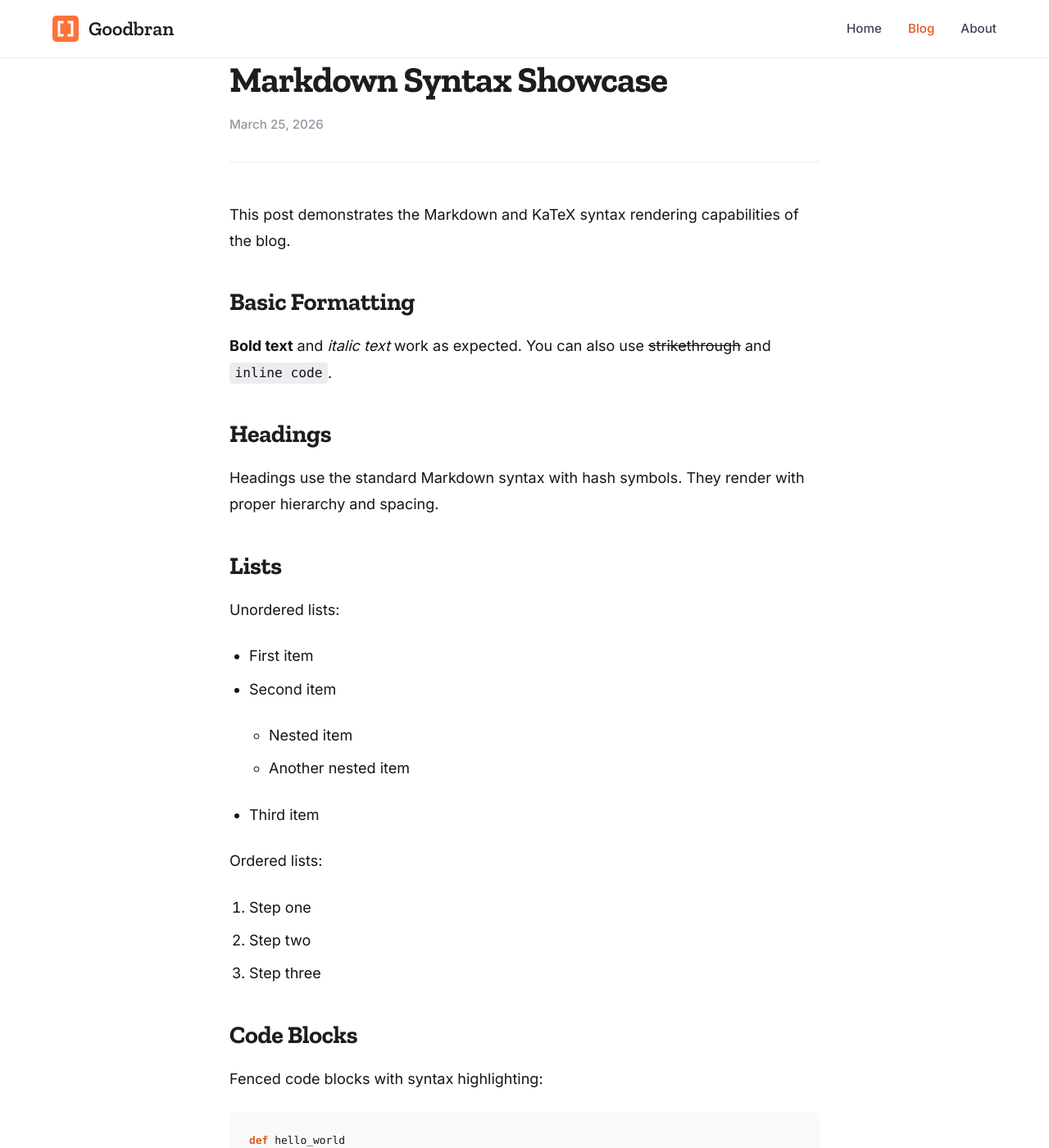
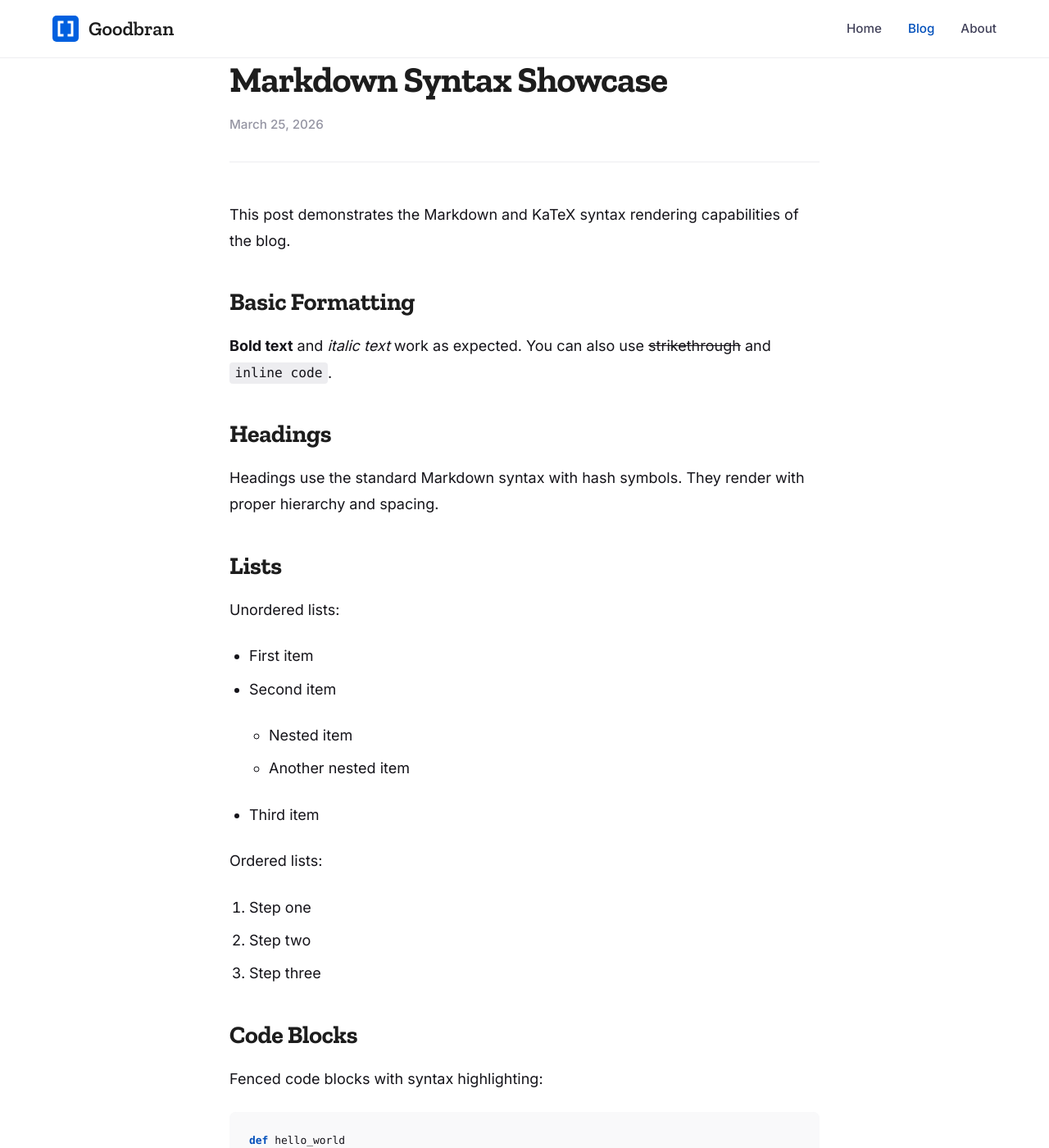
Before and after one commit to GoodBran/goodbran.github.io, a Jekyll site: the page built from _posts/2026-03-25-markdown-syntax-showcase.markdown, in a window 1280 px wide and 1400 px high. Shown: the whole window at 82% size. Built offline with Jekyll 4.4.1, drawn with Linux system fonts in a browser that asks for light colours.

Commit message:
Use the blue color

```diff
--- a/_posts/2026-04-21-welcome-to-the-new-goodbran-blog.markdown
+++ b/_posts/2026-04-21-welcome-to-the-new-goodbran-blog.markdown
@@ -21,7 +21,7 @@ Moving from a Rails-based content system to Jekyll offers several advantages:
 The new design is inspired by [Mozilla Protocol](https://protocol.mozilla.org/) — a design system that emphasizes:
 
 - Clean, readable typography with Zilla Slab for headings
-- Firefox orange accents (#FF7139) for calls-to-action
+- Firefox blue accents (#0060DF) for calls-to-action
 - Card-based layouts for content organization
 - Accessibility-first approach
 
--- a/_sass/_protocol.scss
+++ b/_sass/_protocol.scss
@@ -19,9 +19,9 @@ $color-gray-90: #15141a;
 // Brand Colors
 $color-ink-70: $color-gray-90;
 $color-ink-80: #1d1d1d;
-$color-orange-50: #ff7139;
-$color-orange-60: #e25920;
-$color-orange-70: #cc3d00;
+$color-blue-50: #0060df;
+$color-blue-60: #0250bb;
+$color-blue-70: #054096;
 
 // Typography
 $font-stack-base: "Inter", -apple-system, BlinkMacSystemFont, "Segoe UI", Roboto, Oxygen, Ubuntu, sans-serif;
@@ -89,17 +89,17 @@ p {
 }
 
 a {
-  color: $color-orange-60;
+  color: $color-blue-60;
   text-decoration: underline;
   text-underline-offset: 2px;
   transition: color 0.2s ease;
 
   &:hover {
-    color: $color-orange-70;
+    color: $color-blue-70;
   }
 
   &:focus {
-    outline: 2px solid $color-orange-50;
+    outline: 2px solid $color-blue-50;
     outline-offset: 2px;
   }
 }
@@ -169,11 +169,11 @@ a {
     font-size: 0.95rem;
 
     &:hover {
-      color: $color-orange-60;
+      color: $color-blue-60;
     }
 
     &.active {
-      color: $color-orange-60;
+      color: $color-blue-60;
     }
   }
 }
@@ -257,7 +257,7 @@ a {
       text-decoration: none;
 
       &:hover {
-        color: $color-orange-60;
+        color: $color-blue-60;
       }
     }
   }
@@ -346,7 +346,7 @@ a {
     }
 
     blockquote {
-      border-left: 4px solid $color-orange-50;
+      border-left: 4px solid $color-blue-50;
       padding-left: 1.5rem;
       margin: 2rem 0;
       color: $color-gray-60;
@@ -438,13 +438,13 @@ a {
   transition: all 0.2s ease;
 
   &.button-primary {
-    background-color: $color-orange-60;
+    background-color: $color-blue-60;
     color: $color-white;
-    border-color: $color-orange-60;
+    border-color: $color-blue-60;
 
     &:hover {
-      background-color: $color-orange-70;
-      border-color: $color-orange-70;
+      background-color: $color-blue-70;
+      border-color: $color-blue-70;
       color: $color-white;
     }
   }
@@ -455,8 +455,8 @@ a {
     border-color: $color-gray-40;
 
     &:hover {
-      border-color: $color-orange-60;
-      color: $color-orange-60;
+      border-color: $color-blue-60;
+      color: $color-blue-60;
     }
   }
 }
@@ -467,7 +467,7 @@ a {
   border-radius: 8px;
 
   .c { color: $color-gray-50; font-style: italic } // Comment
-  .k { color: $color-orange-60; font-weight: bold } // Keyword
+  .k { color: $color-blue-60; font-weight: bold } // Keyword
   .s { color: #2d8a4e } // String
   .n { color: $color-ink-70 } // Name
   .o { color: $color-gray-60 } // Operator
```
Also changed, not shown: assets/images/logo.svg.
